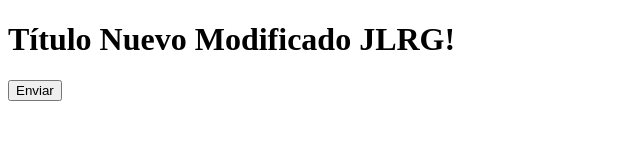
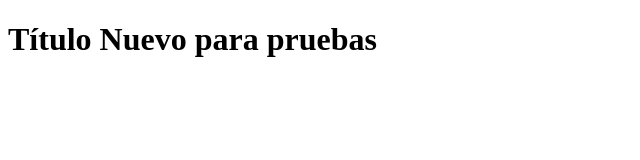
Before and after one commit to jlromeroGit/hello-world-git, a plain HTML site: page Index.html in a window 1280 px wide. Shown: the whole page, without its empty margins (0-640 px from the left). Drawn offline with Linux system fonts and the light colour scheme.

Commit message:
Revert "Merge branch 'develop'"
This reverts commit d5d900970e36ae0a0830596cdbb0844c72b051af, reversing
changes made to 14f7afd61b050f62d9d3eee1070047ed6256875b.

```diff
--- a/Index.html
+++ b/Index.html
@@ -6,11 +6,6 @@
     <title>Curso Git</title>
 </head>
 <body>
-    <h1>Título Nuevo Modificado JLRG!</h1>
-
-    <form action="#" method="get">
-        <input type="button" value="Enviar">
-    </form>
-
+    <h1>Título Nuevo para pruebas</h1>
 </body>
 </html>
```
